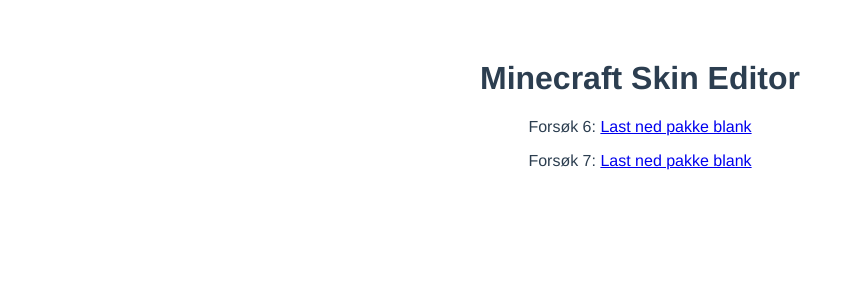
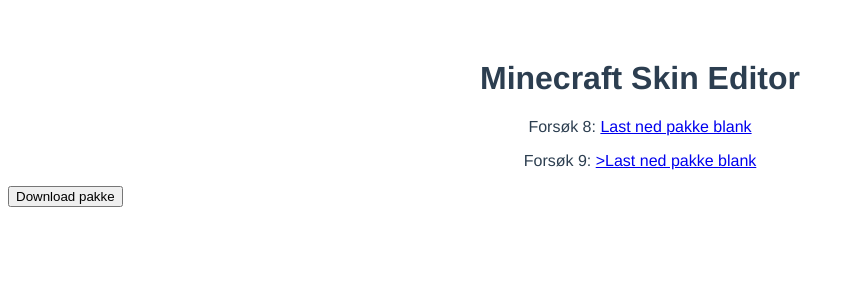
Before and after one commit to jostein-skaar/minecraft-addon, a Vue app: page / in a window 1280 px wide. Shown: the top 300 px of the page, without its empty margins (0-855 px from the left). Built offline with nearby package versions, Linux system fonts and the light colour scheme.

Commit message:
Trying more download stuffy

```diff
--- a/index.html
+++ b/index.html
@@ -5,9 +5,29 @@
     <link rel="icon" href="/favicon.ico" />
     <meta name="viewport" content="width=device-width, initial-scale=1.0" />
     <title>Minecraft Skin Editor</title>
+    <script src="https://cdnjs.cloudflare.com/ajax/libs/axios/0.19.2/axios.min.js"></script>
   </head>
   <body>
     <div id="app"></div>
+    <button onclick="download()">Download pakke</button>
+
     <script type="module" src="/src/main.ts"></script>
+    <script>
+      function download() {
+        axios({
+          url: 'http://localhost:3000/pakke3.mcpack',
+          method: 'GET',
+          responseType: 'blob',
+        }).then((response) => {
+          const url = window.URL.createObjectURL(new Blob([response.data]));
+          const link = document.createElement('a');
+          link.href = url;
+          link.setAttribute('download', 'pakke5.mcpack');
+          document.body.appendChild(link);
+          link.click();
+          document.body.removeChild(link);
+        });
+      }
+    </script>
   </body>
 </html>
--- a/src/components/HelloWorld.vue
+++ b/src/components/HelloWorld.vue
@@ -8,9 +8,8 @@
 
 <template>
   <h1>{{ msg }}</h1>
-
-  <p>Forsøk 6: <a href="/pakke3.mcpack" download="pakka4.mcpack" type="application">Last ned pakke blank</a></p>
-  <p>Forsøk 7: <a href="/pakke3.mcpack" target="_self" type="application">Last ned pakke blank</a></p>
+  <p>Forsøk 8: <a href="/pakke3.mcpack" download>Last ned pakke blank</a></p>
+  <p>Forsøk 9: <a href="/pakke3.mcpack" download rel="noopener noreferrer" target="_blank">>Last ned pakke blank</a></p>
 </template>
 
 <style scoped></style>
```
